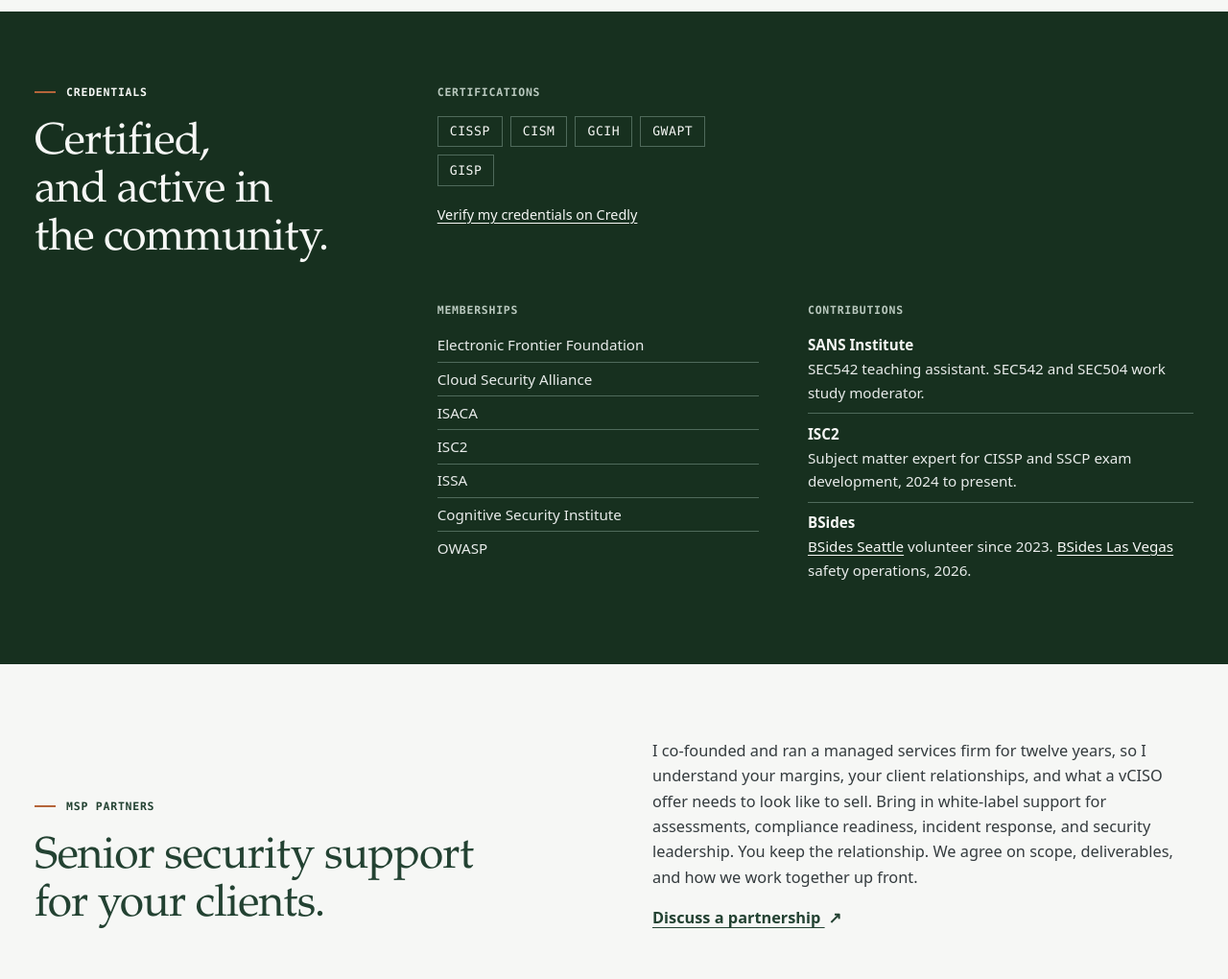
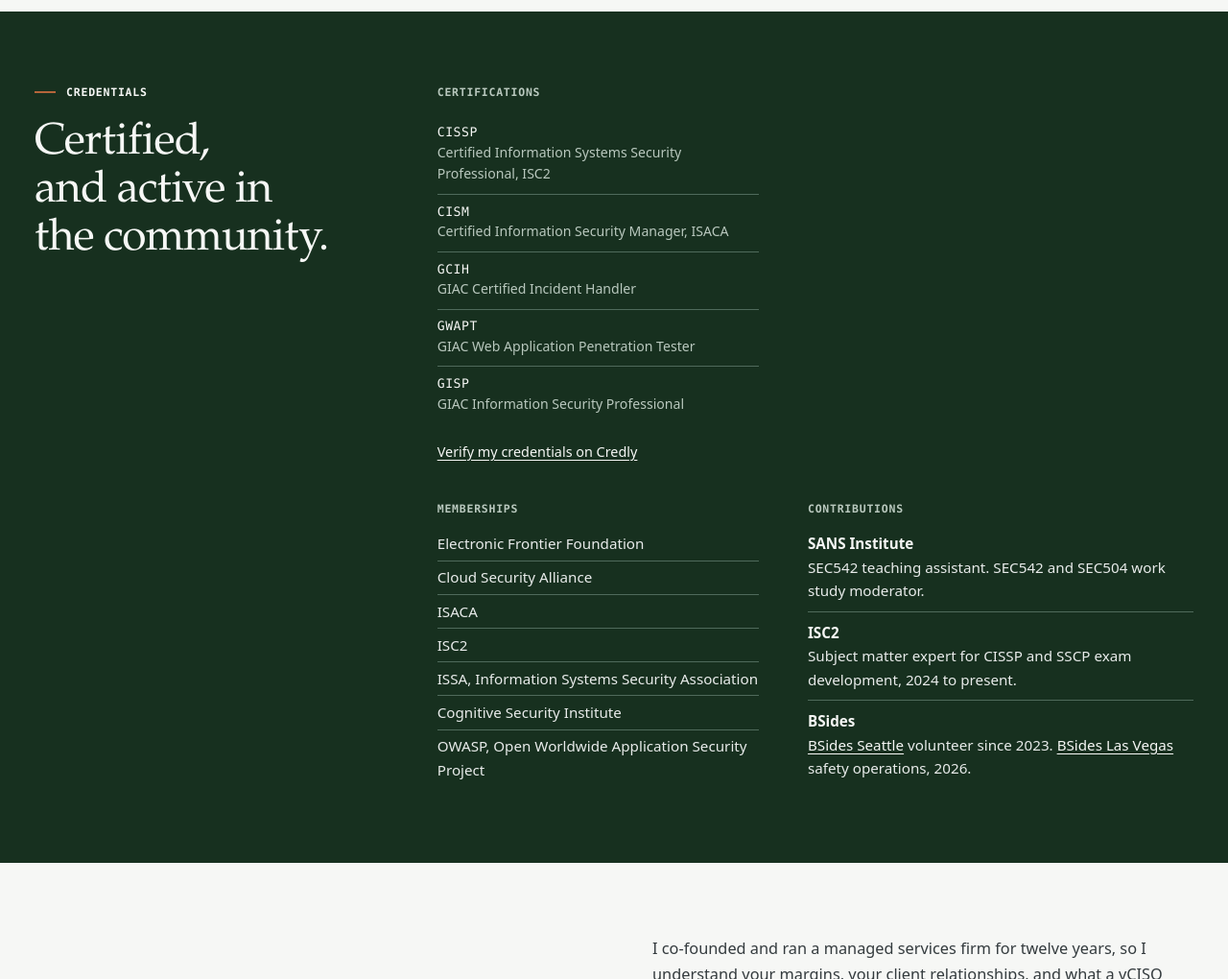
Before and after one commit to ryan5hanahan/linkedinfosec, a plain HTML site: page public/index.html in a window 1280 px wide. Shown: the part 3920-4940 px from the top of the page at 96% size. Drawn offline with Linux system fonts and the light colour scheme.

Commit message:
Spell out certification and membership names
Co-Authored-By: Claude Fable 5.1 <noreply@anthropic.com>

```diff
--- a/public/assets/site.css
+++ b/public/assets/site.css
@@ -156,10 +156,12 @@ nav a:hover, .footer-domain:hover { text-decoration: underline; text-underline-o
 .credentials-layout { display: grid; grid-template-columns: 1.1fr 1fr 1.2fr; gap: 2.5rem clamp(2rem, 4vw, 4rem); padding-block: clamp(3rem, 6vw, 5rem); align-items: start; }
 .credentials-band .eyebrow, .credentials-band h2, .credentials-band h3 { color: var(--paper); }
 .cred-group h3 { font: 600 .72rem/1.4 var(--mono); letter-spacing: .065em; text-transform: uppercase; color: #b9c8be; margin-bottom: 1rem; }
-.cert-list { display: flex; flex-wrap: wrap; gap: .5rem; }
-.cert-list li { font: 500 .82rem/1 var(--mono); border: 1px solid var(--line-dark); letter-spacing: .04em; }
-.cert-list a { display: block; padding: .55rem .75rem; text-decoration: none; }
-.cert-list a:hover { background: var(--evergreen); }
+.cert-list li { border-top: 1px solid var(--line-dark); }
+.cert-list li:first-child { border-top: 0; }
+.cert-list a { display: block; padding: .55rem 0; text-decoration: none; }
+.cert-list strong { display: block; font: 500 .82rem/1.4 var(--mono); letter-spacing: .04em; color: var(--paper); }
+.cert-list span { display: block; font-size: .88rem; color: #b9c8be; }
+.cert-list a:hover strong { text-decoration: underline; text-underline-offset: .22em; }
 .cred-group > p { margin-top: 1.1rem; font-size: .9rem; color: #b9c8be; }
 .plain-list li { padding-block: .55rem; border-top: 1px solid var(--line-dark); font-size: .95rem; }
 .plain-list li:first-child { border-top: 0; padding-top: 0; }
--- a/public/index.html
+++ b/public/index.html
@@ -138,11 +138,11 @@
         <div class="cred-group">
           <h3>Certifications</h3>
           <ul class="cert-list">
-            <li><a href="https://www.credly.com/badges/5b4a6128-ec48-49f2-bc08-ff6a4c8aec06" rel="noopener">CISSP</a></li>
-            <li><a href="https://www.credly.com/badges/beb7a7a0-d832-4ff0-a9f7-72cf110f2b2a" rel="noopener">CISM</a></li>
-            <li><a href="https://www.credly.com/badges/6c358a1e-0302-4c5b-aba1-588c520c3c6c" rel="noopener">GCIH</a></li>
-            <li><a href="https://www.credly.com/badges/09670334-b47d-4747-98f2-a3bb9051fe07" rel="noopener">GWAPT</a></li>
-            <li><a href="https://www.credly.com/badges/188cccbd-5099-43b4-8330-964e9f80f8c5" rel="noopener">GISP</a></li>
+            <li><a href="https://www.credly.com/badges/5b4a6128-ec48-49f2-bc08-ff6a4c8aec06" rel="noopener"><strong>CISSP</strong> <span>Certified Information Systems Security Professional, ISC2</span></a></li>
+            <li><a href="https://www.credly.com/badges/beb7a7a0-d832-4ff0-a9f7-72cf110f2b2a" rel="noopener"><strong>CISM</strong> <span>Certified Information Security Manager, ISACA</span></a></li>
+            <li><a href="https://www.credly.com/badges/6c358a1e-0302-4c5b-aba1-588c520c3c6c" rel="noopener"><strong>GCIH</strong> <span>GIAC Certified Incident Handler</span></a></li>
+            <li><a href="https://www.credly.com/badges/09670334-b47d-4747-98f2-a3bb9051fe07" rel="noopener"><strong>GWAPT</strong> <span>GIAC Web Application Penetration Tester</span></a></li>
+            <li><a href="https://www.credly.com/badges/188cccbd-5099-43b4-8330-964e9f80f8c5" rel="noopener"><strong>GISP</strong> <span>GIAC Information Security Professional</span></a></li>
           </ul>
           <p><a href="https://www.credly.com/users/ryan-shanahan" rel="noopener">Verify my credentials on Credly</a></p>
         </div>
@@ -153,9 +153,9 @@
             <li>Cloud Security Alliance</li>
             <li>ISACA</li>
             <li>ISC2</li>
-            <li>ISSA</li>
+            <li>ISSA, Information Systems Security Association</li>
             <li>Cognitive Security Institute</li>
-            <li>OWASP</li>
+            <li>OWASP, Open Worldwide Application Security Project</li>
           </ul>
         </div>
         <div class="cred-group">
```
